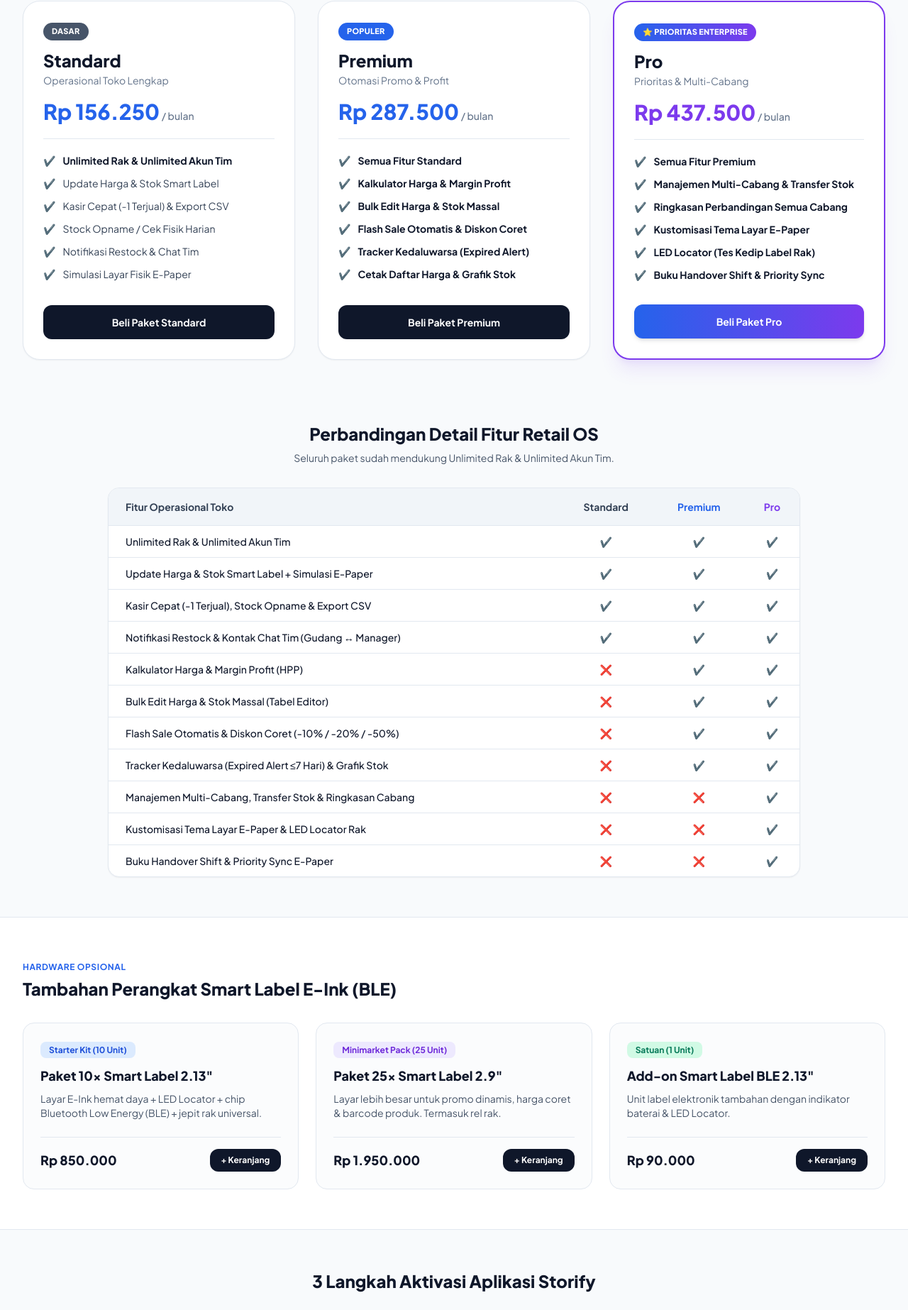
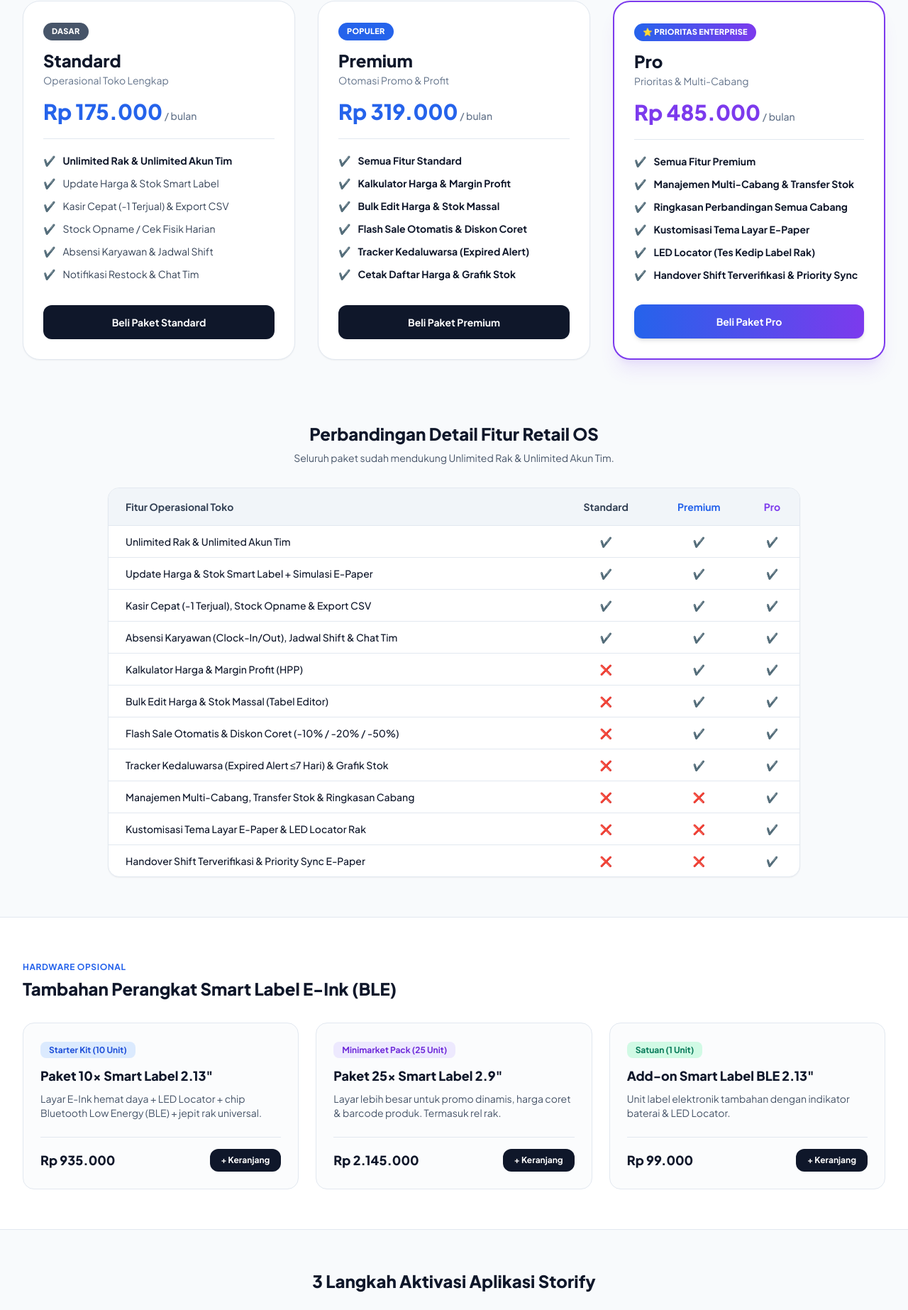
Before and after one commit to NatanC-op/app, a plain HTML site: page index.html in a window 1280 px wide. Shown: the part 484-2330 px from the top of the page at 71% size. Drawn offline with nearby package versions, Linux system fonts and the light colour scheme.

Commit message:
Update index.html

```diff
--- a/index.html
+++ b/index.html
@@ -102,7 +102,7 @@
             <td class="py-3 px-4 text-center text-emerald-600 font-bold">✔️</td>
           </tr>
           <tr>
-            <td class="py-3 px-6 font-medium">Notifikasi Restock & Kontak Chat Tim (Gudang ↔ Manager)</td>
+            <td class="py-3 px-6 font-medium">Absensi Karyawan (Clock-In/Out), Jadwal Shift & Chat Tim</td>
             <td class="py-3 px-4 text-center text-emerald-600 font-bold">✔️</td>
             <td class="py-3 px-4 text-center text-emerald-600 font-bold">✔️</td>
             <td class="py-3 px-4 text-center text-emerald-600 font-bold">✔️</td>
@@ -144,7 +144,7 @@
             <td class="py-3 px-4 text-center text-emerald-600 font-bold">✔️</td>
           </tr>
           <tr>
-            <td class="py-3 px-6 font-medium">Buku Handover Shift & Priority Sync E-Paper</td>
+            <td class="py-3 px-6 font-medium">Handover Shift Terverifikasi & Priority Sync E-Paper</td>
             <td class="py-3 px-4 text-center text-slate-400">❌</td>
             <td class="py-3 px-4 text-center text-slate-400">❌</td>
             <td class="py-3 px-4 text-center text-emerald-600 font-bold">✔️</td>
@@ -170,8 +170,8 @@
             <p class="text-sm text-slate-600 mt-2">Layar E-Ink hemat daya + LED Locator + chip Bluetooth Low Energy (BLE) + jepit rak universal.</p>
           </div>
           <div class="mt-6 pt-4 border-t border-slate-200 flex items-center justify-between">
-            <span class="text-lg font-extrabold text-slate-900">Rp 850.000</span>
-            <button onclick="addToCart('hw-10', 'Paket 10x Smart Label 2.13&quot;', 850000, 'Hardware')" class="px-4 py-2 rounded-xl bg-slate-900 hover:bg-blue-600 text-white text-xs font-bold transition">+ Keranjang</button>
+            <span class="text-lg font-extrabold text-slate-900">Rp 935.000</span>
+            <button onclick="addToCart('hw-10', 'Paket 10x Smart Label 2.13&quot;', 935000, 'Hardware')" class="px-4 py-2 rounded-xl bg-slate-900 hover:bg-blue-600 text-white text-xs font-bold transition">+ Keranjang</button>
           </div>
         </div>
 
@@ -182,8 +182,8 @@
             <p class="text-sm text-slate-600 mt-2">Layar lebih besar untuk promo dinamis, harga coret & barcode produk. Termasuk rel rak.</p>
           </div>
           <div class="mt-6 pt-4 border-t border-slate-200 flex items-center justify-between">
-            <span class="text-lg font-extrabold text-slate-900">Rp 1.950.000</span>
-            <button onclick="addToCart('hw-25', 'Paket 25x Smart Label 2.9&quot;', 1950000, 'Hardware')" class="px-4 py-2 rounded-xl bg-slate-900 hover:bg-blue-600 text-white text-xs font-bold transition">+ Keranjang</button>
+            <span class="text-lg font-extrabold text-slate-900">Rp 2.145.000</span>
+            <button onclick="addToCart('hw-25', 'Paket 25x Smart Label 2.9&quot;', 2145000, 'Hardware')" class="px-4 py-2 rounded-xl bg-slate-900 hover:bg-blue-600 text-white text-xs font-bold transition">+ Keranjang</button>
           </div>
         </div>
 
@@ -194,8 +194,8 @@
             <p class="text-sm text-slate-600 mt-2">Unit label elektronik tambahan dengan indikator baterai & LED Locator.</p>
           </div>
           <div class="mt-6 pt-4 border-t border-slate-200 flex items-center justify-between">
-            <span class="text-lg font-extrabold text-slate-900">Rp 90.000</span>
-            <button onclick="addToCart('hw-1', 'Add-on Smart Label BLE 2.13&quot;', 90000, 'Hardware')" class="px-4 py-2 rounded-xl bg-slate-900 hover:bg-blue-600 text-white text-xs font-bold transition">+ Keranjang</button>
+            <span class="text-lg font-extrabold text-slate-900">Rp 99.000</span>
+            <button onclick="addToCart('hw-1', 'Add-on Smart Label BLE 2.13&quot;', 99000, 'Hardware')" class="px-4 py-2 rounded-xl bg-slate-900 hover:bg-blue-600 text-white text-xs font-bold transition">+ Keranjang</button>
           </div>
         </div>
       </div>
@@ -301,7 +301,7 @@
     let cart = [];
     let currentLicenseKey = '';
 
-    // Harga sudah dinaikkan 25% dari harga dasar (35k/125k/1.4jt, 50k/230k/2.5jt, 100k/350k/4jt)
+    // Harga dinaikkan 10% dan dibulatkan rapi (angka psikologis & genap)
     const plansData = [
       {
         id: 'Standard',
@@ -311,14 +311,14 @@
         name: 'Standard',
         desc: 'Operasional Toko Lengkap',
         popular: false,
-        prices: { Mingguan: 43750, Bulanan: 156250, Tahunan: 1750000 },
+        prices: { Mingguan: 49000, Bulanan: 175000, Tahunan: 1925000 },
         features: [
           { text: 'Unlimited Rak & Unlimited Akun Tim', ok: true, bold: true },
           { text: 'Update Harga & Stok Smart Label', ok: true },
           { text: 'Kasir Cepat (-1 Terjual) & Export CSV', ok: true },
           { text: 'Stock Opname / Cek Fisik Harian', ok: true },
+          { text: 'Absensi Karyawan & Jadwal Shift', ok: true },
           { text: 'Notifikasi Restock & Chat Tim', ok: true },
-          { text: 'Simulasi Layar Fisik E-Paper', ok: true },
         ]
       },
       {
@@ -329,7 +329,7 @@
         name: 'Premium',
         desc: 'Otomasi Promo & Profit',
         popular: false,
-        prices: { Mingguan: 62500, Bulanan: 287500, Tahunan: 3125000 },
+        prices: { Mingguan: 69000, Bulanan: 319000, Tahunan: 3450000 },
         features: [
           { text: 'Semua Fitur Standard', ok: true, bold: true },
           { text: 'Kalkulator Harga & Margin Profit', ok: true, bold: true },
@@ -347,14 +347,14 @@
         name: 'Pro',
         desc: 'Prioritas & Multi-Cabang',
         popular: true,
-        prices: { Mingguan: 125000, Bulanan: 437500, Tahunan: 5000000 },
+        prices: { Mingguan: 139000, Bulanan: 485000, Tahunan: 5500000 },
         features: [
           { text: 'Semua Fitur Premium', ok: true, bold: true },
           { text: 'Manajemen Multi-Cabang & Transfer Stok', ok: true, bold: true },
           { text: 'Ringkasan Perbandingan Semua Cabang', ok: true, bold: true },
           { text: 'Kustomisasi Tema Layar E-Paper', ok: true, bold: true },
           { text: 'LED Locator (Tes Kedip Label Rak)', ok: true, bold: true },
-          { text: 'Buku Handover Shift & Priority Sync', ok: true, bold: true },
+          { text: 'Handover Shift Terverifikasi & Priority Sync', ok: true, bold: true },
         ]
       }
     ];
```
